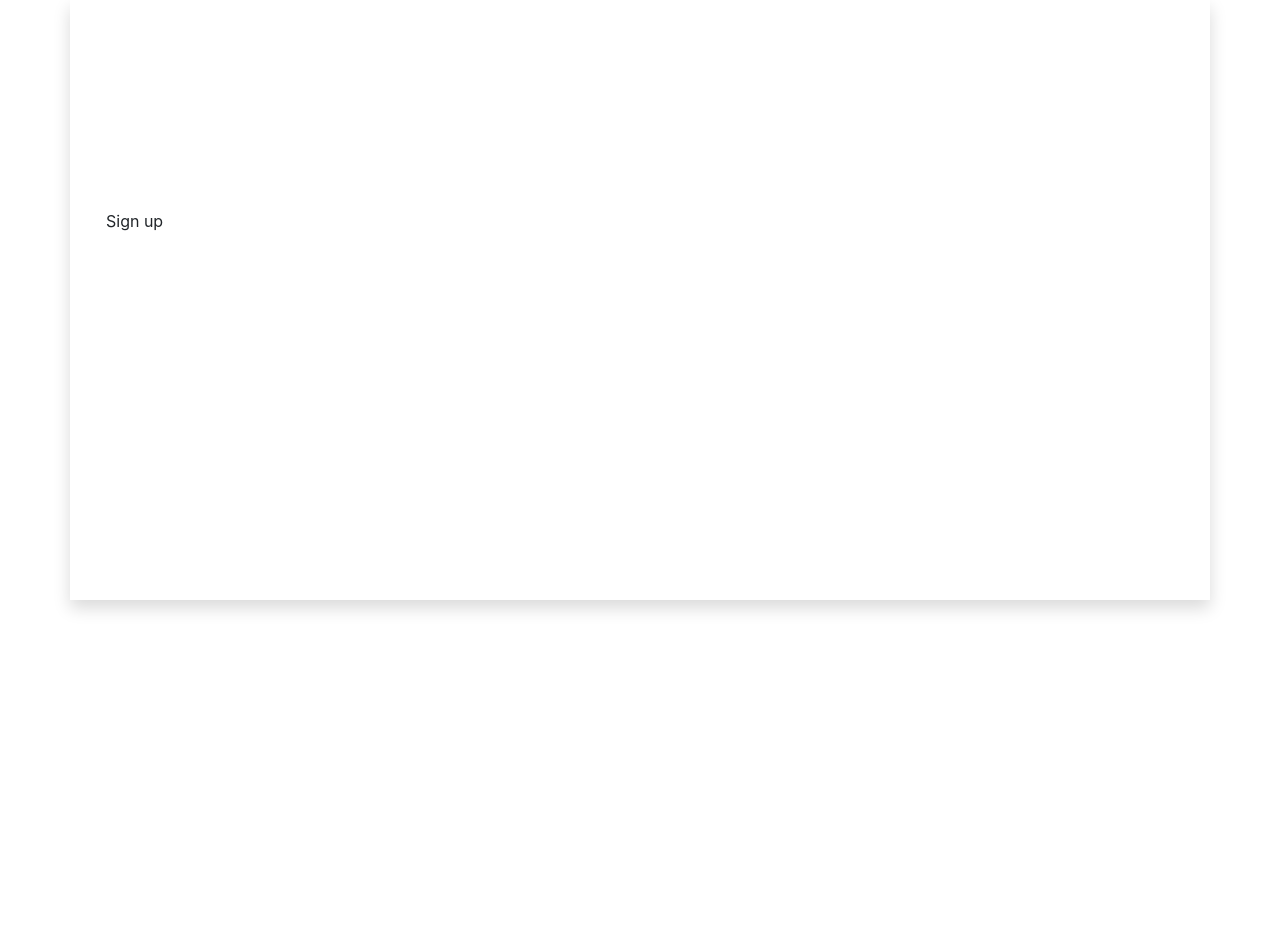
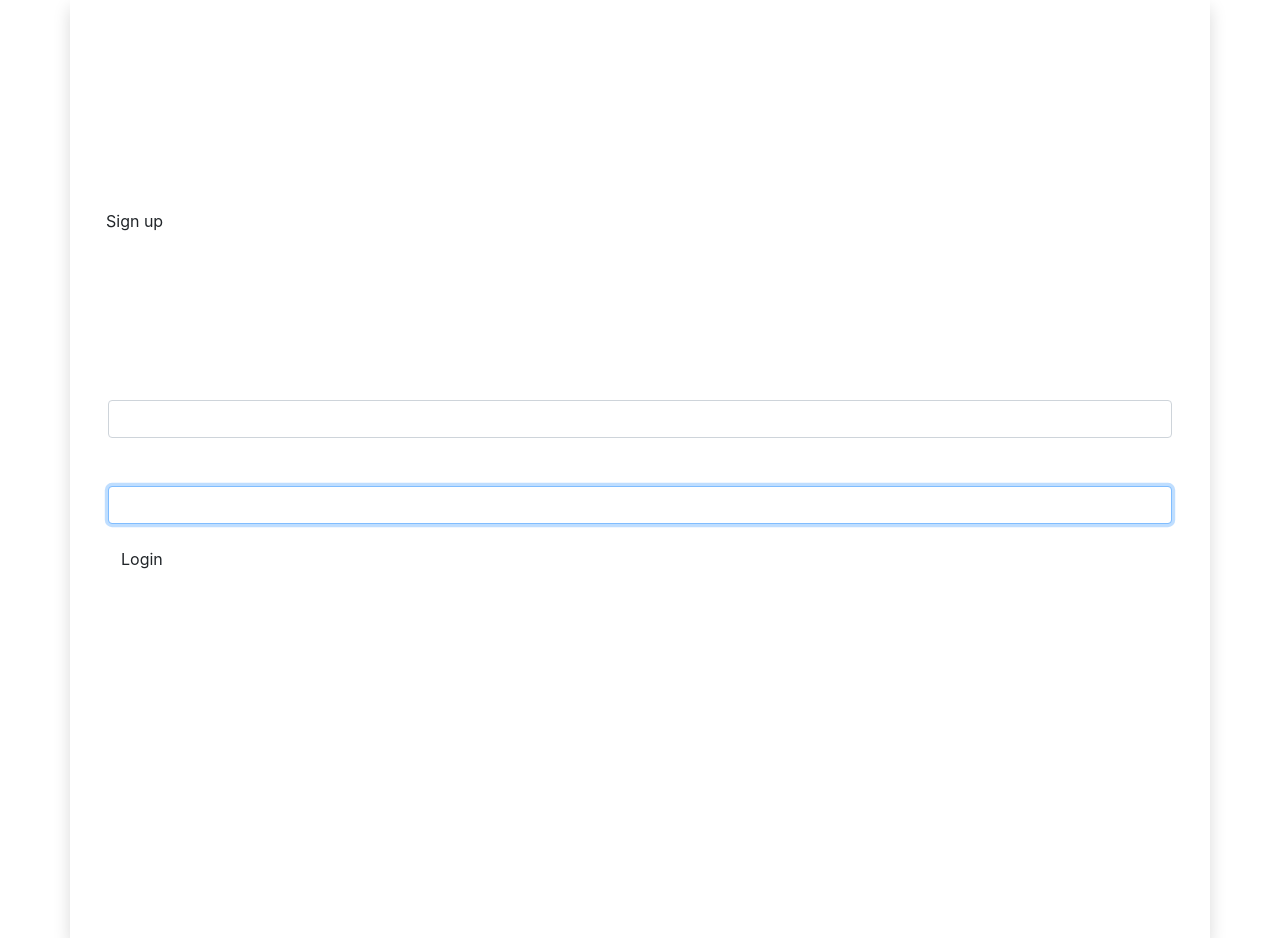
Before and after one commit to Monaj411/clauda-app, a React (Create React App) app: page / in a window 1280 px wide. Before the commit the page ends 800 px from the top, so only its background shows below. Built offline with nearby package versions, Linux system fonts and the light colour scheme.

Commit message:
adding loginform and contact componet

```diff
--- a/src/component.jsx/home.jsx
+++ b/src/component.jsx/home.jsx
@@ -3,6 +3,7 @@ import Button from "./button";
 //import About from "./about";
 import "bootstrap/dist/css/bootstrap.css";
 import "font-awesome/css/font-awesome.css";
+import Login from "./loginForm";
 
 const Home = () => {
   return (
@@ -25,6 +26,7 @@ const Home = () => {
           </p>
           <Button />
 
+<Login />
         </div>
 
         <div class="p-2 text-white welcome">
--- /dev/null
+++ b/src/component.jsx/loginForm.jsx
@@ -0,0 +1,44 @@
+import React, { Component } from "react";
+
+const Login = () => {
+  const handleSubmit = (event) => {
+    event.preventDefault();
+    alert("submitted");
+  };
+
+  return (
+    <React.Fragment>
+      <div class="container fontBody welcome text-white">
+        <h1 id="title" className="p-3 text-center heading">
+          Welcome to Clauda{" "}
+        </h1>
+        <p id="description" class="description text-center">
+          Log in with your Clauda account to continue
+        </p>
+
+        <form className="loginForm" onSubmit={handleSubmit}>
+          <div className="form-group">
+            <label className="username" htmlFor="username">
+              Username
+            </label>
+            <input id="username" type="text" className="form-control" />
+          </div>
+          <div className="form-group">
+            <label htmlFor="password">Password</label>
+            <input
+              autoFocus
+              id="password"
+              type="text"
+              className="form-control"
+            />
+          </div>
+          <button type="submit" className="btn button">
+            Login
+          </button>
+        </form>
+      </div>
+    </React.Fragment>
+  );
+};
+
+export default Login;
```
Also changed, not shown: src/component.jsx/contact.jsx (added, +54 -0 lines).
